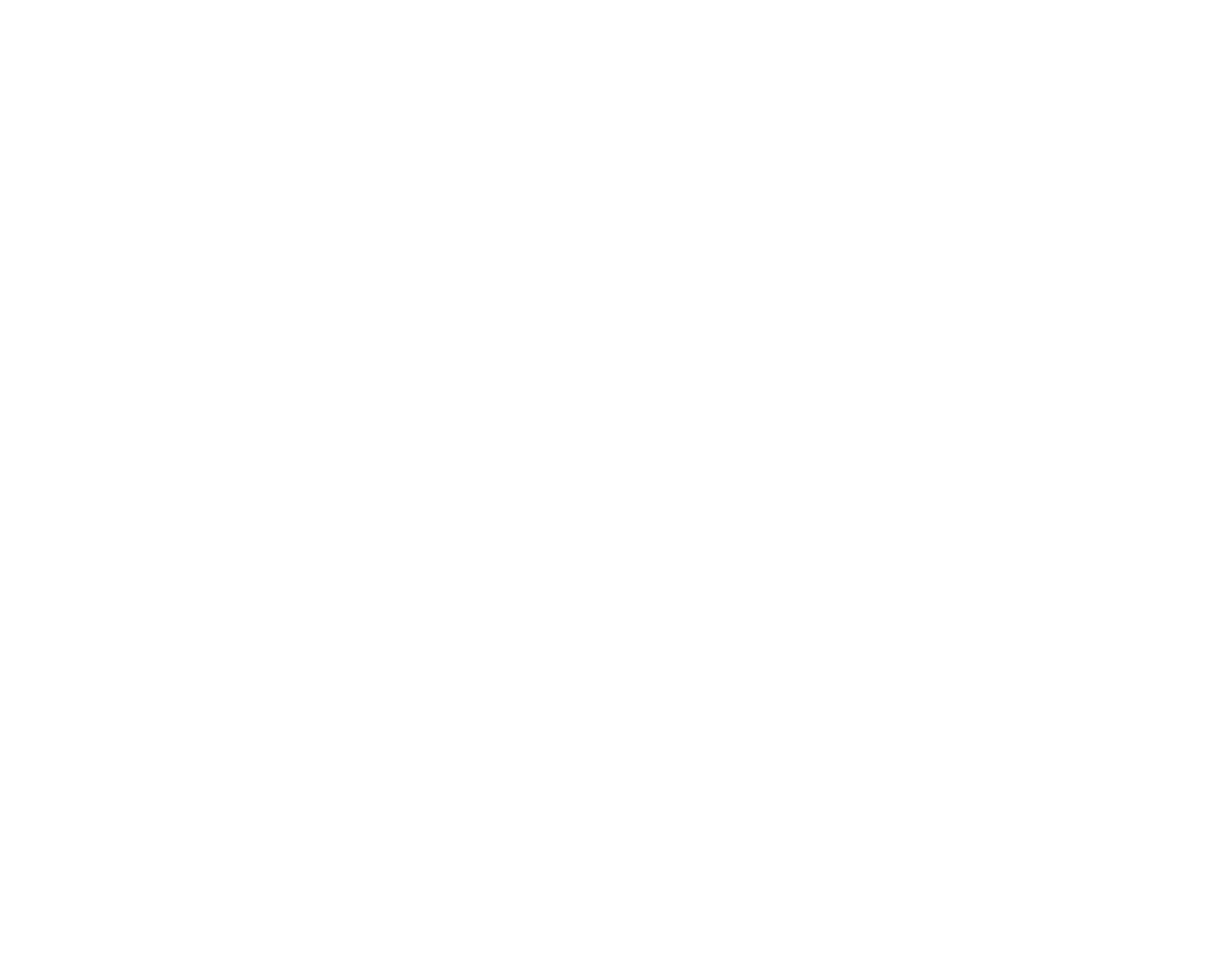
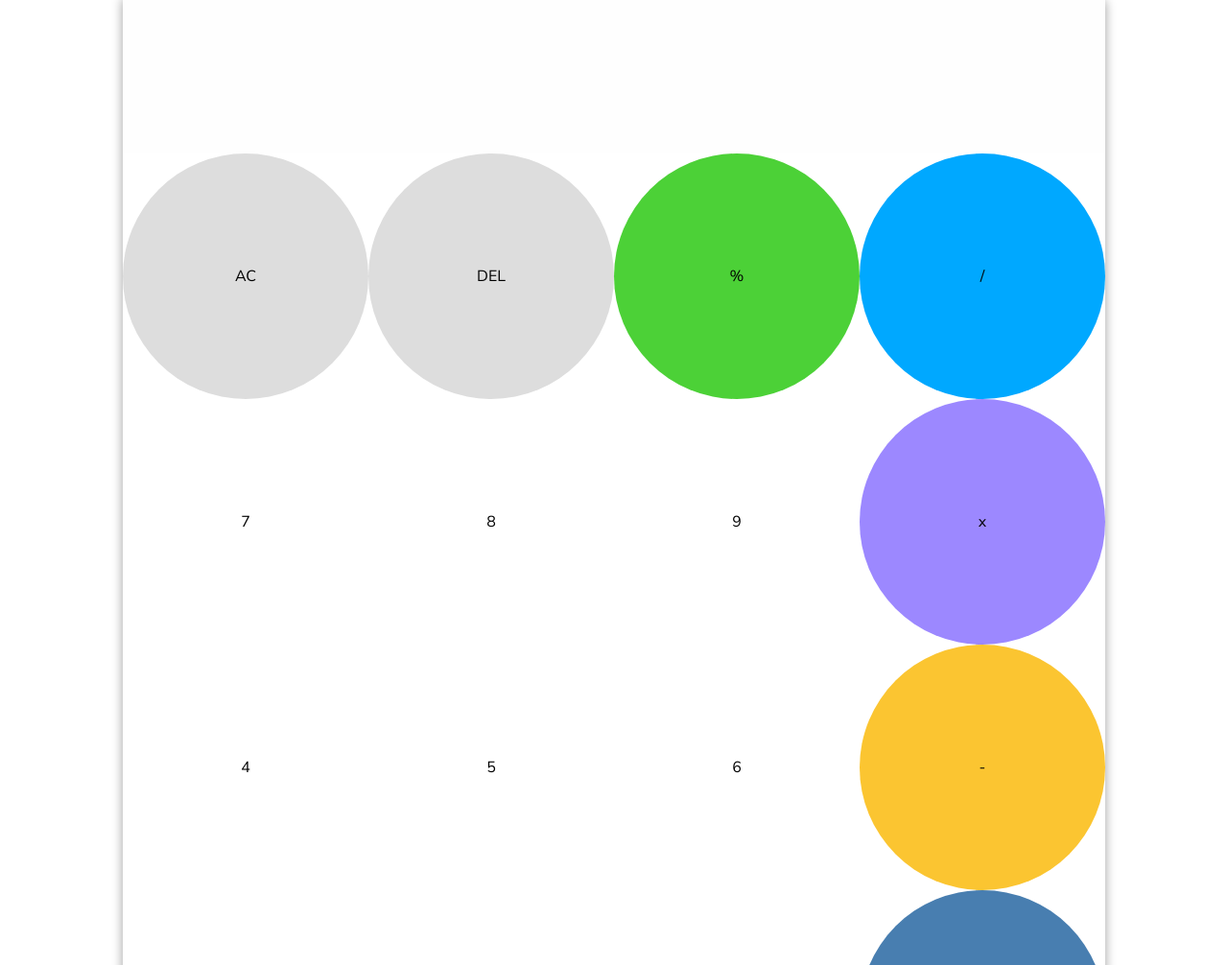
Before and after one commit to quanghung4dhh/calculator, a plain HTML site: page index.html in a window 1280 px wide. Shown: the top 1006 px of the page at 96% size. Before the commit the page ends 800 px from the top, so only its background shows below. Drawn offline with Linux system fonts and the light colour scheme.

Commit message:
calculator

```diff
--- a/index.html
+++ b/index.html
@@ -4,11 +4,43 @@
 <head>
     <meta charset="UTF-8">
     <meta name="viewport" content="width=device-width, initial-scale=1">
-    <title></title>
+    <title>Calculator</title>
+
+    <!-- CSS -->
+    <link rel="stylesheet" href="style.css">
+    <!-- Javascript -->
+    <script src="script.js"></script>
+
+    <!-- Font Awesome  -->
+    <script src="https://kit.fontawesome.com/1dae731417.js" crossorigin="anonymous"></script>
 </head>
-
 <body>
-
+  <div class="calculator">
+    <div id="input"></div>
+    <div id="result"></div>
+    <div class="keyboard">
+      <div class="key clear">AC</div>
+      <div class="key delete">DEL</div>
+      <div class="key percent">%</div>
+      <div class="key divide">/</div>
+      <div class="key">7</div>
+      <div class="key">8</div>
+      <div class="key">9</div>
+      <div class="key multiple">x</div>
+      <div class="key">4</div>
+      <div class="key">5</div>
+      <div class="key">6</div>
+      <div class="key minus">-</div>
+      <div class="key">1</div>
+      <div class="key">2</div>
+      <div class="key">3</div>
+      <div class="key plus">+</div>
+      <div class="key">0</div>
+      <div class="key">(</div>
+      <div class="key">)</div>
+      <div class="key equal">=</div>
+    </div>
+  </div>
 </body>
 
 </html>
--- a/script.js
+++ b/script.js
@@ -0,0 +1,51 @@
+window.onload = () => {
+  const key = document.querySelectorAll('.key');
+
+  //Input when click
+  key.forEach(Input);
+
+  //Clear
+  key[0].onclick = Clear;
+
+  //Delete
+  key[1].onclick = Delete;
+
+  //Calculate the input
+  key[19].onclick = Calc;
+}
+
+//When click
+function Input (item, index) {
+  if (index != 0 && index != 1 && index != 19)
+  item.onclick = () => {
+    document.querySelector('#input').innerText += item.innerText;
+  }
+}
+
+//Clear
+function Clear () {
+  document.querySelector('#input').innerText = '';
+  document.querySelector('#result').innerText = '';
+}
+
+//Delete
+function Delete () {
+  let input = document.querySelector('#input').innerText;
+  input = input.substring(0, input.length - 1);
+  document.querySelector('#input').innerText = input;
+  document.querySelector('#result').innerText = '';
+}
+
+//Calculate
+function Calc () {
+  let input = document.querySelector('#input').innerText;
+  let result = document.querySelector('#result');
+  input = input.replace(/x/g, '*');
+  input = input.replace(/%/g, '/100 ');
+  if (input == '') return;
+  try {
+    result.innerHTML = Number(eval(input).toPrecision(10));
+  } catch(err) {
+    result.innerText = 'Lỗi cú pháp';
+  }
+}
--- a/style.css
+++ b/style.css
@@ -1,3 +1,66 @@
+@import url('https://fonts.googleapis.com/css2?family=Nunito+Sans&display=swap');
 * {
-
+  box-sizing: border-box;
+  margin: 0;
+  padding: 0;
+  font-family: 'Nunito Sans', sans-serif;
 }
+body {
+  display: flex;
+  justify-content: center;
+  align-items: center;
+  min-height: 100vh;
+}
+.calculator {
+  text-align: center;
+  box-shadow: 2px 2px 10px 0 rgba(0,0,0,.2), -2px -2px 10px 0 rgba(0,0,0,.2);
+}
+#input, #result {
+  width: 80vw;
+  background: #fefefe;
+  color: #000;
+  height: 80px;
+  display: flex;
+  align-items: center;
+  font-size: 25px;
+  overflow: hidden;
+  padding: 0 15px;
+}
+#result {
+  flex-direction: row-reverse;
+}
+.keyboard {
+  display: grid;
+  grid-template-columns: 1fr 1fr 1fr 1fr;
+}
+.keyboard .key {
+  cursor: pointer;
+  display: flex;
+  justify-content: center;
+  align-items: center;
+  height: calc(80vw / 4);
+}
+.clear, .delete, .percent, .multiple, .divide, .minus, .plus, .equal {
+  border-radius: 50%;
+}
+.clear, .delete {
+  background: #ddd;
+}
+.percent {
+  background: #4cd137;
+}
+.divide {
+  background: #00a8ff;
+}
+.multiple {
+  background: #9c88ff;
+}
+.minus {
+  background: #fbc531 ;
+}
+.plus {
+  background: #487eb0;
+}
+.equal {
+  background: #e84118;
+}
```
